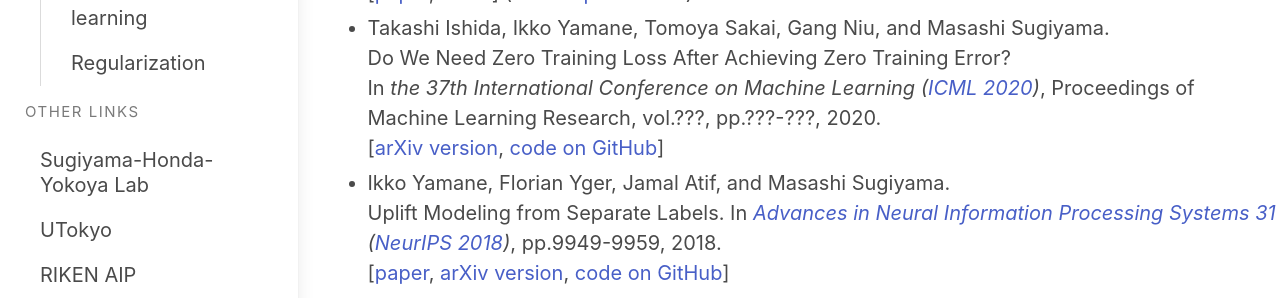
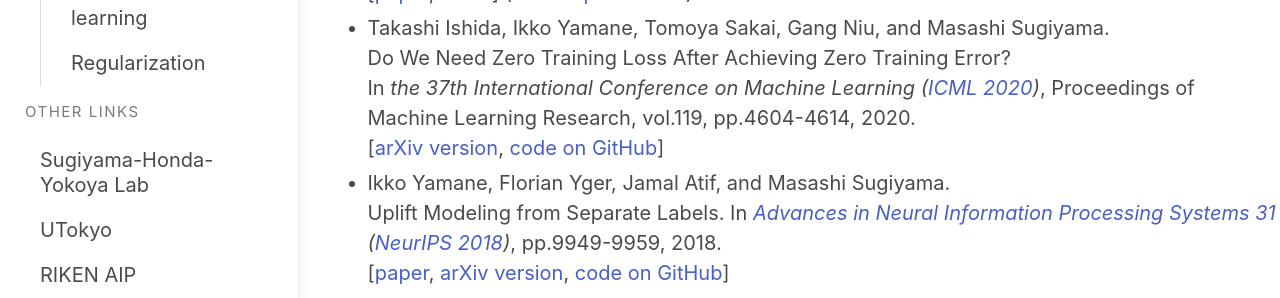
Before and after one commit to i-yamane/i-yamane.github.io, a Jekyll site: the page built from publications.md, in a window 1280 px wide and 1350 px high. Shown: the part 488-786 px from the top of the window. Built offline with Jekyll 4.4.1, drawn with Linux system fonts in a browser that asks for light colours; nearby versions of some CDN libraries.

Commit message:
Update publications.md

```diff
--- a/publications.md
+++ b/publications.md
@@ -20,7 +20,7 @@
 - Takashi Ishida, Ikko Yamane, Tomoya Sakai, Gang Niu, and Masashi Sugiyama.<br />
 Do We Need Zero Training Loss After Achieving Zero Training Error?<br />
 In _the 37th International Conference on Machine Learning ([ICML 2020](https://icml.cc/Conferences/2020))_,
-Proceedings of Machine Learning Research, vol.???, pp.???-???, 2020.<br />
+Proceedings of Machine Learning Research, vol.119, pp.4604-4614, 2020.<br />
 [[arXiv version](https://arxiv.org/abs/2002.08709),
 [code on GitHub](https://github.com/takashiishida/flooding)]
 
```
